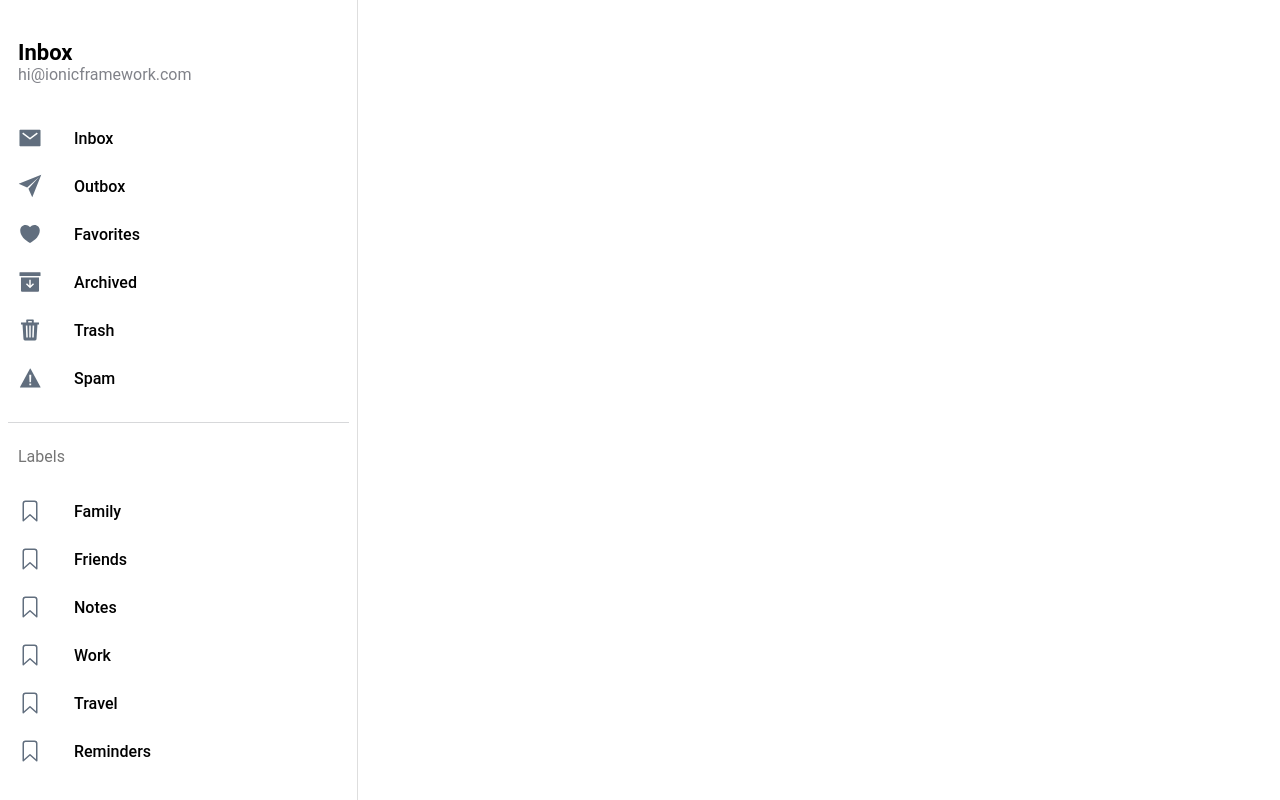
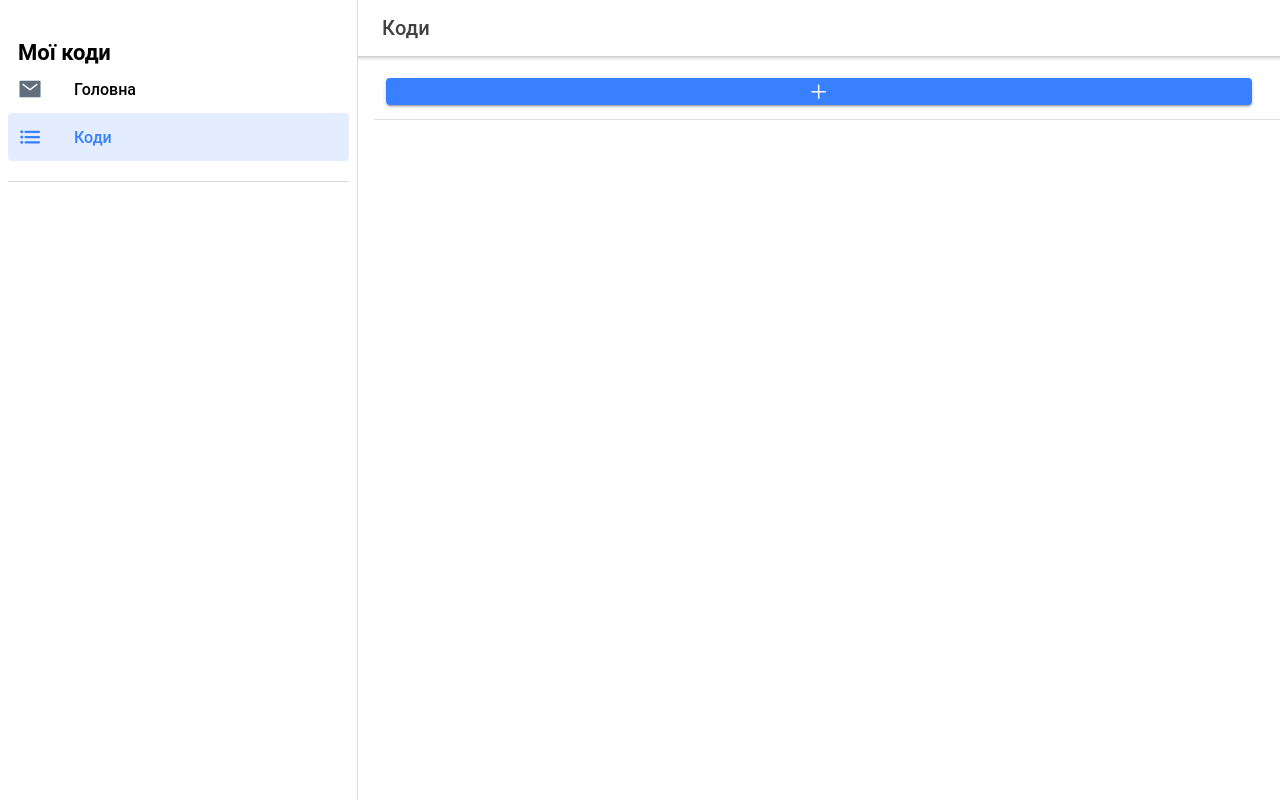
Before and after one commit to VRuzhentsov/afu-4-code, a React (Create React App) app: page /Codes in a window 1280 px wide. Built offline with nearby package versions, Linux system fonts and the light colour scheme.

Commit message:
#0000 made base main (empty for now) page, and page to populate codes

```diff
--- a/package.json
+++ b/package.json
@@ -3,6 +3,7 @@
   "version": "0.0.1",
   "private": true,
   "dependencies": {
+    "@capacitor/android": "4.6.1",
     "@capacitor/app": "4.1.1",
     "@capacitor/core": "4.6.1",
     "@capacitor/haptics": "4.1.0",
--- a/src/App.tsx
+++ b/src/App.tsx
@@ -3,6 +3,8 @@ import { IonReactRouter } from '@ionic/react-router';
 import { Redirect, Route } from 'react-router-dom';
 import Menu from './components/Menu';
 import Page from './pages/Page';
+import MainPage from "./pages/MainPage";
+import CodesPage from "./pages/CodesPage";
 
 /* Core CSS required for Ionic components to work properly */
 import '@ionic/react/css/core.css';
@@ -33,8 +35,10 @@ const App: React.FC = () => {
           <Menu />
           <IonRouterOutlet id="main">
             <Route path="/" exact={true}>
-              <Redirect to="/page/Inbox" />
+              <Redirect to="/Main" />
             </Route>
+            <Route path="/Main" exact={true} component={MainPage}/>
+            <Route path="/Codes" exact={true} component={CodesPage}/>
             <Route path="/page/:name" exact={true}>
               <Page />
             </Route>
--- a/src/components/Menu.tsx
+++ b/src/components/Menu.tsx
@@ -7,11 +7,15 @@ import {
   IonListHeader,
   IonMenu,
   IonMenuToggle,
-  IonNote,
 } from '@ionic/react';
 
 import { useLocation } from 'react-router-dom';
-import { archiveOutline, archiveSharp, bookmarkOutline, heartOutline, heartSharp, mailOutline, mailSharp, paperPlaneOutline, paperPlaneSharp, trashOutline, trashSharp, warningOutline, warningSharp } from 'ionicons/icons';
+import {
+  list,
+  mailOutline,
+  mailSharp,
+  paperPlaneOutline,
+} from 'ionicons/icons';
 import './Menu.css';
 
 interface AppPage {
@@ -23,44 +27,18 @@ interface AppPage {
 
 const appPages: AppPage[] = [
   {
-    title: 'Inbox',
-    url: '/page/Inbox',
+    title: 'Головна',
+    url: '/Main',
     iosIcon: mailOutline,
     mdIcon: mailSharp
   },
   {
-    title: 'Outbox',
-    url: '/page/Outbox',
+    title: 'Коди',
+    url: '/Codes',
     iosIcon: paperPlaneOutline,
-    mdIcon: paperPlaneSharp
-  },
-  {
-    title: 'Favorites',
-    url: '/page/Favorites',
-    iosIcon: heartOutline,
-    mdIcon: heartSharp
-  },
-  {
-    title: 'Archived',
-    url: '/page/Archived',
-    iosIcon: archiveOutline,
-    mdIcon: archiveSharp
-  },
-  {
-    title: 'Trash',
-    url: '/page/Trash',
-    iosIcon: trashOutline,
-    mdIcon: trashSharp
-  },
-  {
-    title: 'Spam',
-    url: '/page/Spam',
-    iosIcon: warningOutline,
-    mdIcon: warningSharp
+    mdIcon: list
   }
 ];
-
-const labels = ['Family', 'Friends', 'Notes', 'Work', 'Travel', 'Reminders'];
 
 const Menu: React.FC = () => {
   const location = useLocation();
@@ -69,8 +47,7 @@ const Menu: React.FC = () => {
     <IonMenu contentId="main" type="overlay">
       <IonContent>
         <IonList id="inbox-list">
-          <IonListHeader>Inbox</IonListHeader>
-          <IonNote>hi@ionicframework.com</IonNote>
+          <IonListHeader>Мої коди</IonListHeader>
           {appPages.map((appPage, index) => {
             return (
               <IonMenuToggle key={index} autoHide={false}>
@@ -82,16 +59,6 @@ const Menu: React.FC = () => {
             );
           })}
         </IonList>
-
-        <IonList id="labels-list">
-          <IonListHeader>Labels</IonListHeader>
-          {labels.map((label, index) => (
-            <IonItem lines="none" key={index}>
-              <IonIcon slot="start" icon={bookmarkOutline} />
-              <IonLabel>{label}</IonLabel>
-            </IonItem>
-          ))}
-        </IonList>
       </IonContent>
     </IonMenu>
   );
--- /dev/null
+++ b/src/interfaces/ICode.ts
@@ -0,0 +1,4 @@
+export interface ICode {
+    code: string;
+    description: string;
+}
--- /dev/null
+++ b/src/pages/CodesPage.tsx
@@ -0,0 +1,185 @@
+import {
+  IonButton,
+  IonButtons, IonCol,
+  IonContent, IonGrid,
+  IonHeader,
+  IonIcon,
+  IonInput,
+  IonItem, IonLabel,
+  IonList,
+  IonMenuButton,
+  IonPage, IonRow,
+  IonTitle,
+  IonToolbar
+} from '@ionic/react';
+import {useCallback, useEffect, useRef, useState} from "react";
+import {ICode} from "../interfaces/ICode";
+import {pencilOutline, saveOutline, addOutline} from 'ionicons/icons';
+
+interface CodesPageProps {
+  initialItems: ICode[];
+}
+const emptyCode: ICode = {
+  code: "",
+  description: ""
+}
+
+const CodesPage: React.FC<CodesPageProps> = ({initialItems= []}) => {
+  const [addingMode, setAddingMode] = useState(false);
+  const [editingMode, setEditingMode] = useState<number|null>(null);
+  const [items, setItems] = useState<ICode[]>(initialItems);
+  const [code, setCode] = useState<string>("");
+  const [description, setDescription] = useState("");
+  const inputRef = useRef<HTMLIonItemElement>(null);
+  const addButtonRef = useRef<HTMLIonButtonElement>(null);
+  // const [renderFlags, setRenderFlags] = useState({ });
+  // const [showFlags, setShowFlags] = useState({ });
+
+  const handleEdit = (index: number) => {
+    setCode(items[index].code);
+    setDescription(items[index].description);
+    setEditingMode(index);
+  }
+
+  const cancelEdit = () => {
+    setEditingMode(null);
+  }
+
+  const handleSave = (index: number) => {
+    setItems(items.map((item, i) => {
+      if (i === index) {
+        return {...item, code, description};
+      }
+      return item;
+    }));
+    setEditingMode(null);
+  }
+
+  const handleClickOutside = useCallback((e: MouseEvent) => {
+    const elementPath = e.composedPath();
+    const {current: inputEl} = inputRef;
+    const {current: addButtonEl} = addButtonRef;
+    if (editingMode !== null &&
+      !addingMode &&
+      inputEl && !elementPath.includes(inputEl) &&
+      addButtonEl && !elementPath.includes(addButtonEl)) {
+      console.debug("[CodesPage] handleClickOutside", {elementPath});
+
+      cancelEdit();
+    }
+  }, [editingMode,inputRef,addButtonRef])
+
+  const addItem = async () => {
+    await setItems([...items, emptyCode]);
+    setAddingMode(true);
+    console.debug(`[CodesPage] addItem items.length=${items.length}`);
+  }
+
+  useEffect(() => {
+    if (!addingMode) return;
+    console.debug("[CodesPage] useEffect addingMode", {addingMode});
+    // condition, which will enter edit mode for last item in the "items" array, if still not entered in it, and if it is still in the adding mode
+    const lastItem = items[items.length-1];
+    const lastItemIsEmpty = lastItem.code === "" || lastItem.description === "";
+    const lastItemIsBeingEdited = editingMode === items.length-1;
+    if(!lastItemIsBeingEdited && lastItemIsEmpty) {
+      handleEdit(items.length-1);
+    } else if(editingMode === null && !lastItemIsEmpty) {
+      setAddingMode(false);
+    }
+  }, [items, addingMode, editingMode]);
+
+  useEffect(() => {
+    window.addEventListener('click', handleClickOutside);
+    return () => {
+      window.removeEventListener('click', handleClickOutside);
+    };
+  }, [handleClickOutside]);
+
+  return (
+    <IonPage>
+      <IonHeader>
+        <IonToolbar>
+          <IonButtons slot="start">
+            <IonMenuButton/>
+          </IonButtons>
+          <IonTitle>Коди</IonTitle>
+        </IonToolbar>
+      </IonHeader>
+
+      <IonContent fullscreen>
+        <IonHeader collapse="condense">
+          <IonToolbar>
+            <IonTitle size="large">Коди</IonTitle>
+          </IonToolbar>
+        </IonHeader>
+
+
+        <IonList>
+          {items.map((item, index) => (
+            <IonItem ref={inputRef} key={item.code}>
+              <IonGrid fixed>
+                <IonRow className="ion-align-items-center ion-text-wrap">
+                  {editingMode === index ? (
+                    <>
+                      <IonCol size="4">
+                        <IonInput
+                          debounce={100}
+                          value={code}
+                          placeholder={"код..."}
+                          onIonChange={e => setCode(e.detail.value!)}
+                        />
+                      </IonCol>
+                      <IonCol size="6">
+                        <IonInput
+                          debounce={100}
+                          value={description}
+                          placeholder={"опис..."}
+                          onIonChange={e => setDescription(e.detail.value!)}
+                        />
+                      </IonCol>
+                      <IonCol size="2">
+                        <IonButton onClick={() => handleSave(index)} disabled={code === "" || description === ""}>
+                          <IonIcon slot="icon-only" icon={saveOutline}/>
+                        </IonButton>
+                      </IonCol>
+                    </>
+                  ) : (
+                    <>
+                      <IonCol size="4">
+                        <IonLabel>{item.code}</IonLabel>
+                      </IonCol>
+                      <IonCol size="6">
+                        <IonLabel>{item.description}</IonLabel>
+                      </IonCol>
+                      <IonCol size="2">
+                        <IonButton onClick={() => handleEdit(index)}>
+                          <IonIcon slot="icon-only" icon={pencilOutline}/>
+                        </IonButton>
+                      </IonCol>
+                    </>
+                  )}
+                </IonRow>
+              </IonGrid>
+            </IonItem>
+          ))}
+
+          <IonItem>
+            <IonGrid fixed>
+              <IonRow className="ion-align-items-center ion-text-wrap">
+                <IonCol size="12">
+                  <IonButton expand="block" onClick={addItem} ref={addButtonRef} disabled={addingMode}>
+                    <IonIcon slot="icon-only" icon={addOutline}/>
+                  </IonButton>
+                </IonCol>
+              </IonRow>
+            </IonGrid>
+          </IonItem>
+        </IonList>
+
+      </IonContent>
+    </IonPage>
+  );
+};
+
+export default CodesPage;
--- /dev/null
+++ b/src/pages/MainPage.css
@@ -0,0 +1,6 @@
+.main-number-input {
+    font-size: 3em;
+}
+.main-number-input input::placeholder {
+    color: #ccc;
+}
--- /dev/null
+++ b/src/pages/MainPage.tsx
@@ -0,0 +1,41 @@
+import {IonButtons, IonContent, IonHeader, IonInput, IonMenuButton, IonPage, IonTitle, IonToolbar} from '@ionic/react';
+import './MainPage.css';
+
+const MainPage: React.FC = () => {
+  let code = "";
+
+  return (
+    <IonPage>
+      <IonHeader>
+        <IonToolbar>
+          <IonButtons slot="start">
+            <IonMenuButton />
+          </IonButtons>
+          <IonTitle>Головна</IonTitle>
+        </IonToolbar>
+      </IonHeader>
+
+      <IonContent fullscreen>
+        <IonHeader collapse="condense">
+          <IonToolbar>
+            <IonTitle size="large">Головна</IonTitle>
+          </IonToolbar>
+        </IonHeader>
+
+        {/*<div className="container">*/}
+          <IonInput
+            autofocus
+            placeholder={"Код..."}
+            maxlength={4}
+            max={9999}
+            type="number"
+            class={"main-number-input"}
+            onIonChange={e => code = e.detail.value!}
+          />
+        {/*</div>*/}
+      </IonContent>
+    </IonPage>
+  );
+};
+
+export default MainPage;
```
Also changed, not shown: 1 other file (tests, documents, lock files or other folders).
